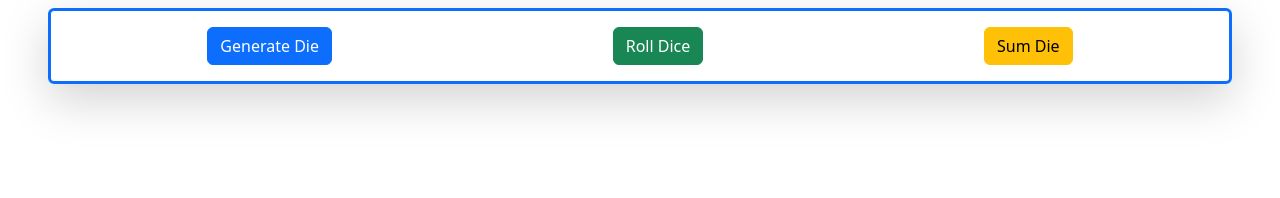
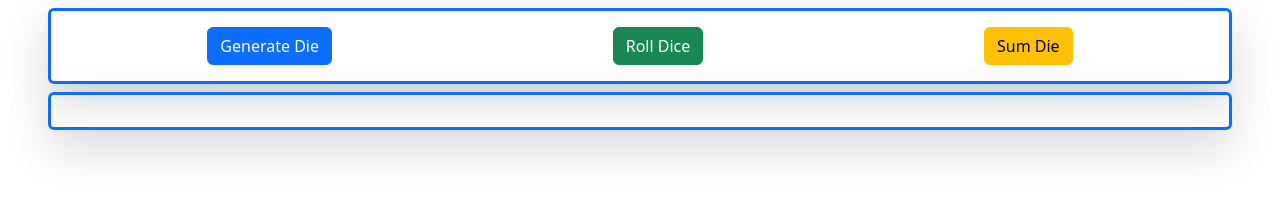
Before and after one commit to cmendi/dicey-business-lab, a plain HTML site: page index.html in a window 1280 px wide. Drawn offline with nearby package versions, Linux system fonts and the light colour scheme.

Commit message:
finished lab

```diff
--- a/index.html
+++ b/index.html
@@ -20,6 +20,10 @@
 			<button id="btnTwo" class="btn btn-success">Roll Dice</button>
 			<button id="btnThree" class="btn btn-warning">Sum Die</button>
 		</div>
+		<div
+			id="dieDiv"
+			class="d-flex justify-content-evenly flex-wrap mx-5 p-3 border m-2 border-primary border-3 rounded shadow-lg"
+		></div>
 		<script src="app.js"></script>
 	</body>
 </html>
```
